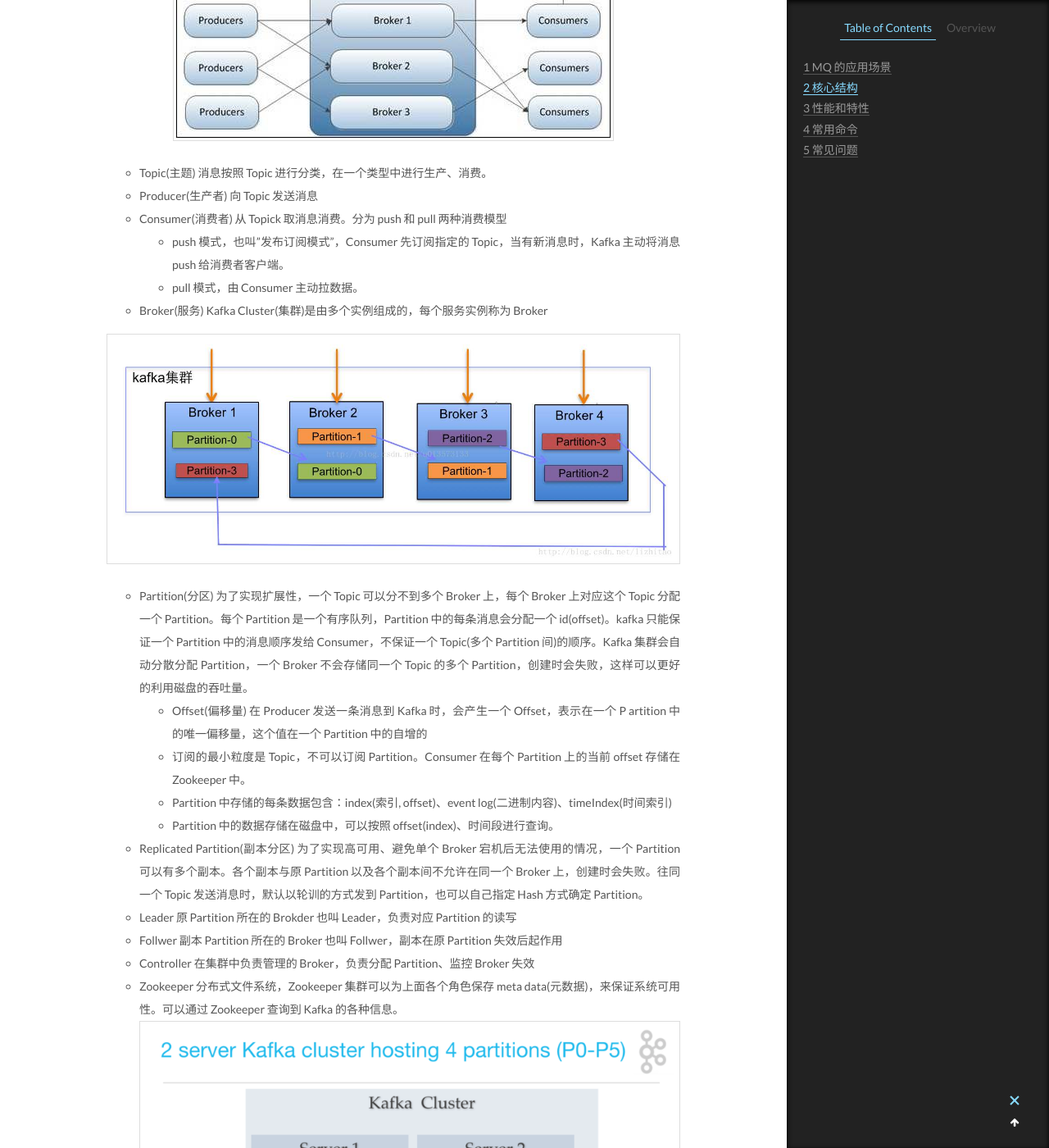
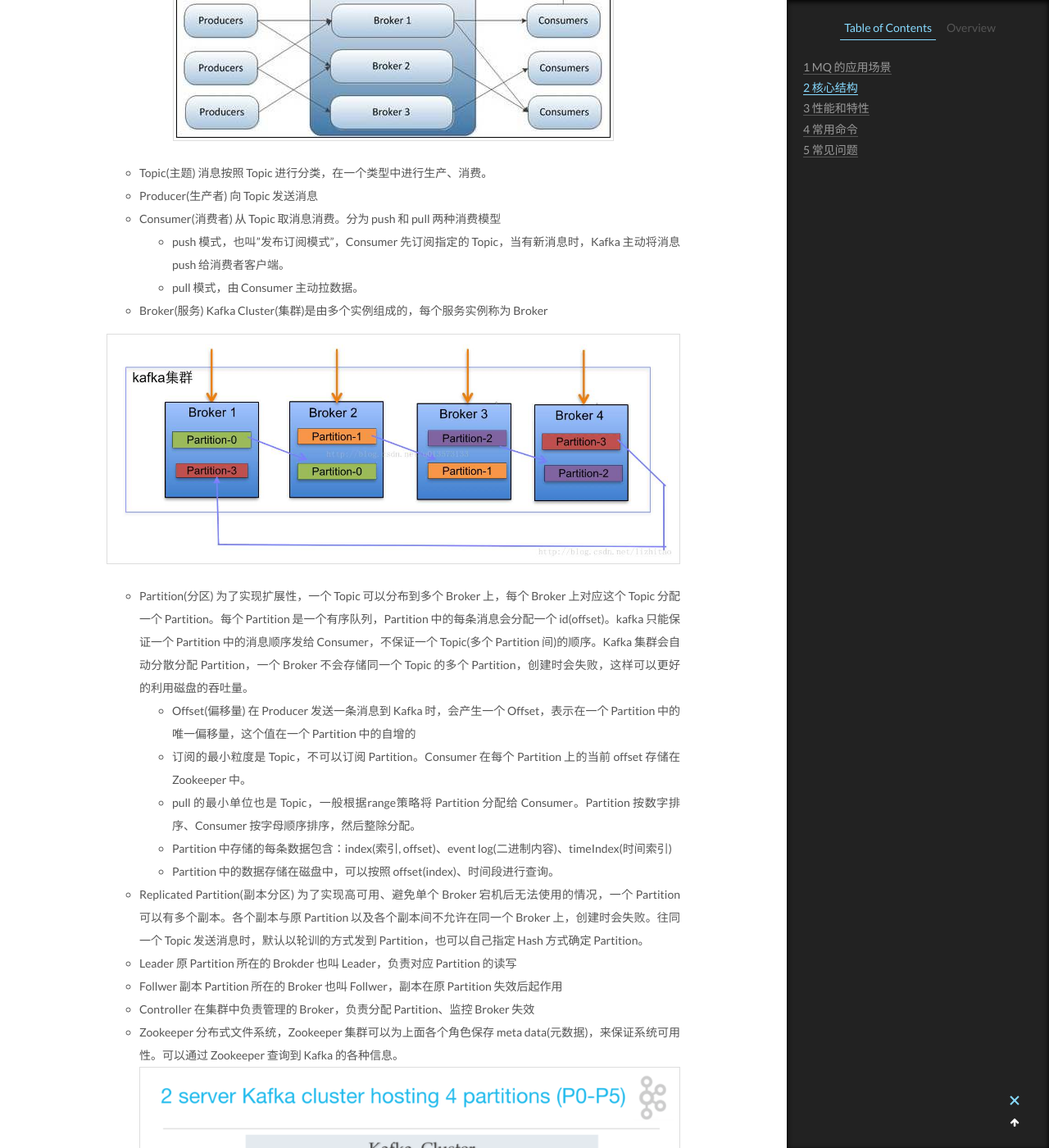
Before and after one commit to CodeHunter2006/CodeHunter2006.github.io, a Jekyll site: the page built from _posts/2020-05-31-Kafka_Basic.md, in a window 1280 px wide and 1400 px high, scrolled down 1507 px. Shown: the whole window at 82% size. Built offline with Jekyll 4.4.1, drawn with Linux system fonts in a browser that asks for light colours.

Commit message:
Update 2020-05-31-Kafka_Basic.md

```diff
--- a/_posts/2020-05-31-Kafka_Basic.md
+++ b/_posts/2020-05-31-Kafka_Basic.md
@@ -31,7 +31,7 @@
 - Producer(生产者)
   向 Topic 发送消息
 - Consumer(消费者)
-  从 Topick 取消息消费。分为 push 和 pull 两种消费模型
+  从 Topic 取消息消费。分为 push 和 pull 两种消费模型
   - push 模式，也叫"发布订阅模式"，Consumer 先订阅指定的 Topic，当有新消息时，Kafka 主动将消息 push 给消费者客户端。
   - pull 模式，由 Consumer 主动拉数据。
 - Broker(服务)
@@ -40,10 +40,11 @@
 ![Kafka](/assets/images/2020-05-31-Kafka_Basic_3.jpeg)
 
 - Partition(分区)
-  为了实现扩展性，一个 Topic 可以分不到多个 Broker 上，每个 Broker 上对应这个 Topic 分配一个 Partition。每个 Partition 是一个有序队列，Partition 中的每条消息会分配一个 id(offset)。kafka 只能保证一个 Partition 中的消息顺序发给 Consumer，不保证一个 Topic(多个 Partition 间)的顺序。Kafka 集群会自动分散分配 Partition，一个 Broker 不会存储同一个 Topic 的多个 Partition，创建时会失败，这样可以更好的利用磁盘的吞吐量。
+  为了实现扩展性，一个 Topic 可以分布到多个 Broker 上，每个 Broker 上对应这个 Topic 分配一个 Partition。每个 Partition 是一个有序队列，Partition 中的每条消息会分配一个 id(offset)。kafka 只能保证一个 Partition 中的消息顺序发给 Consumer，不保证一个 Topic(多个 Partition 间)的顺序。Kafka 集群会自动分散分配 Partition，一个 Broker 不会存储同一个 Topic 的多个 Partition，创建时会失败，这样可以更好的利用磁盘的吞吐量。
   - Offset(偏移量)
-    在 Producer 发送一条消息到 Kafka 时，会产生一个 Offset，表示在一个 P artition 中的唯一偏移量，这个值在一个 Partition 中的自增的
+    在 Producer 发送一条消息到 Kafka 时，会产生一个 Offset，表示在一个 Partition 中的唯一偏移量，这个值在一个 Partition 中的自增的
   - 订阅的最小粒度是 Topic，不可以订阅 Partition。Consumer 在每个 Partition 上的当前 offset 存储在 Zookeeper 中。
+  - pull 的最小单位也是 Topic，一般根据range策略将 Partition 分配给 Consumer。Partition 按数字排序、Consumer 按字母顺序排序，然后整除分配。
   - Partition 中存储的每条数据包含：index(索引, offset)、event log(二进制内容)、timeIndex(时间索引)
   - Partition 中的数据存储在磁盘中，可以按照 offset(index)、时间段进行查询。
 - Replicated Partition(副本分区)
```
